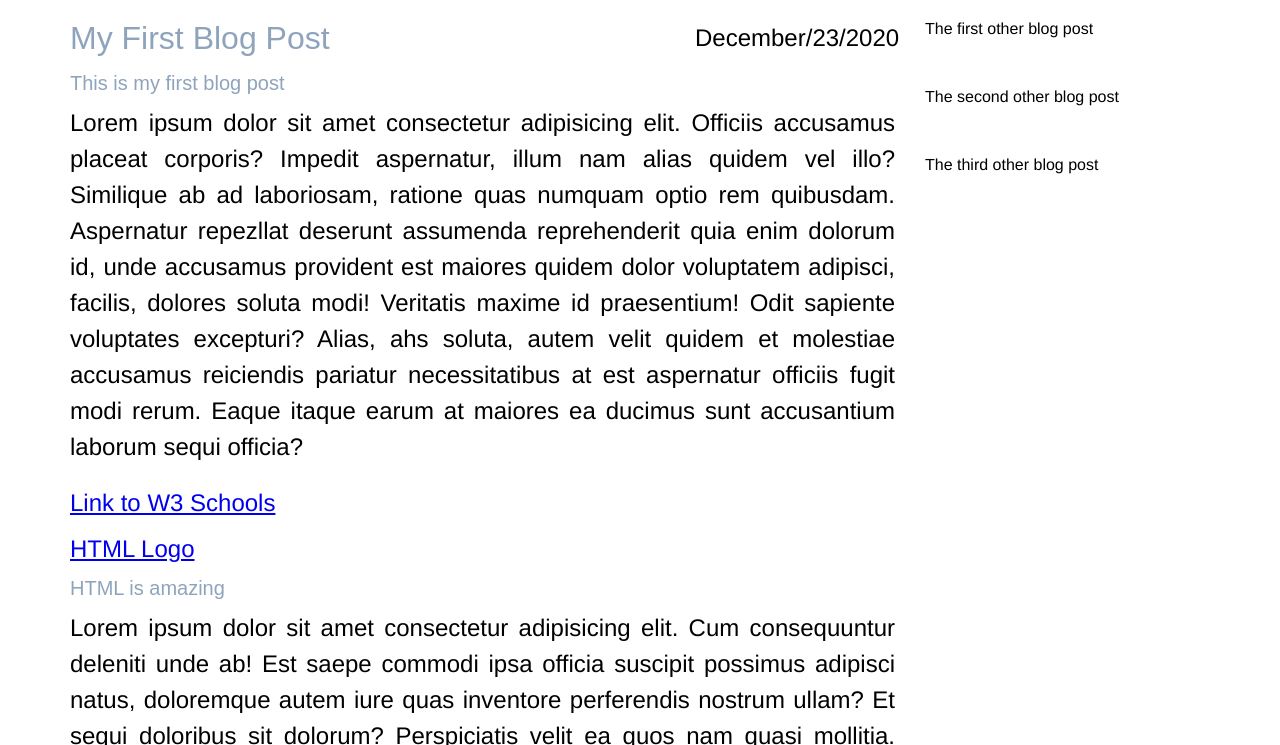
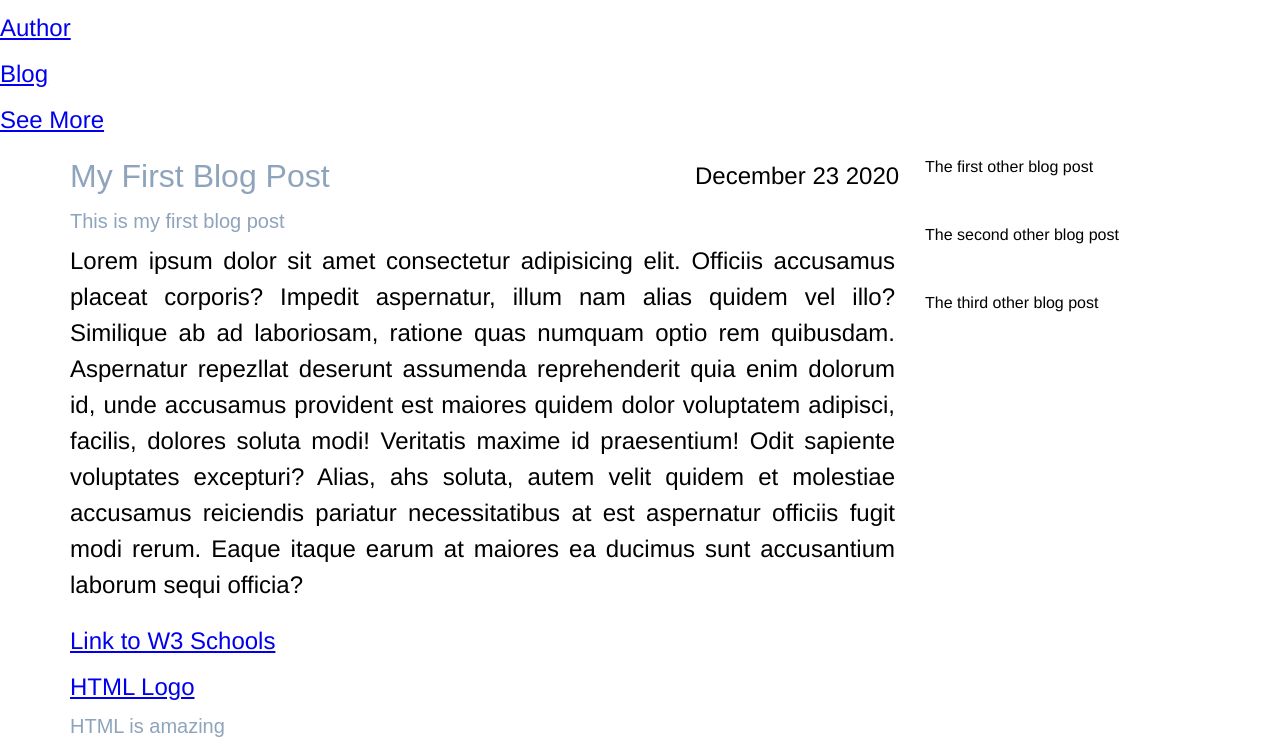
Before and after one commit to joVal21/responsive-design-udemy, a plain HTML site: page 1.Responsive-Design/index.html in a window 1280 px wide. Shown: the top 745 px of the page. Drawn offline with Linux system fonts and the light colour scheme.

Commit message:
🙌Added Navi

```diff
--- a/1.Responsive-Design/index.html
+++ b/1.Responsive-Design/index.html
@@ -9,12 +9,19 @@
 </head>
 
 <body>
+    <div class="nav">
+        <ul>
+            <li><a href="#">Author</a></li>
+            <li><a href="#">Blog</a></li>
+            <li><a href="#">See More</a></li>
+        </ul>
+    </div>
     <!--Header and Chapter title-->
     <div class="container">
         <div class="blog-post">
             <h1>My First Blog Post</h1>
             <!--date is to be at the right of the Heading-->
-            <p class="date">December/23/2020</p>
+            <p class="date">December 23 2020</p>
             <h2>This is my first blog post</h2>
 
             <!--following p content was auto generated using emmett-->
```
